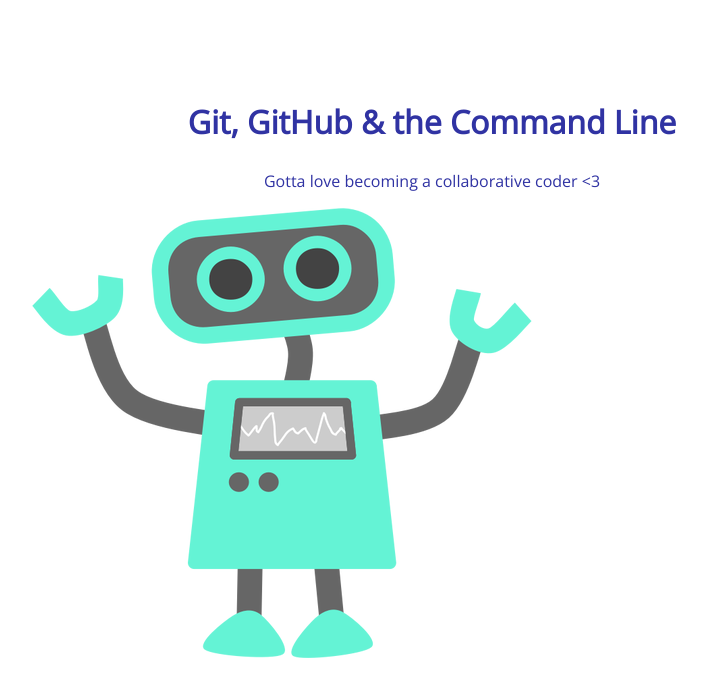
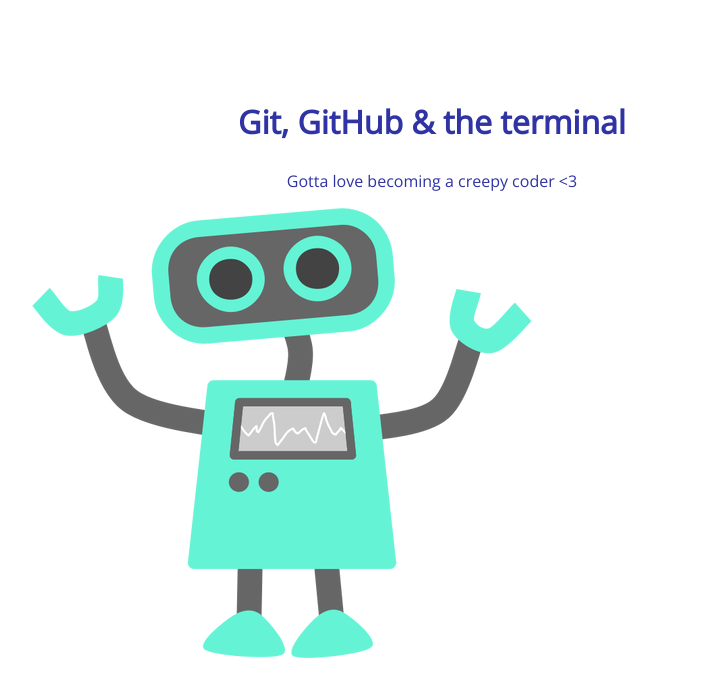
Before and after one commit to jessdan28/105-project, a plain HTML site: page index.html in a window 1280 px wide. Shown: the whole page, without its empty margins (208-915 px from the left). Drawn offline with nearby package versions, Linux system fonts and the light colour scheme.

Commit message:
changed title and paragraph

```diff
--- a/index.html
+++ b/index.html
@@ -8,8 +8,8 @@
 </head>
 <body>
 	<section>
-		<h1>Git, GitHub & the Command Line</h1>
-		<p>Gotta love becoming a collaborative coder <3</p>
+		<h1>Git, GitHub & the terminal</h1>
+		<p>Gotta love becoming a creepy coder <3</p>
 		<img src="img/happy-blue-robot.png">
 	</section>
 </body>
```
